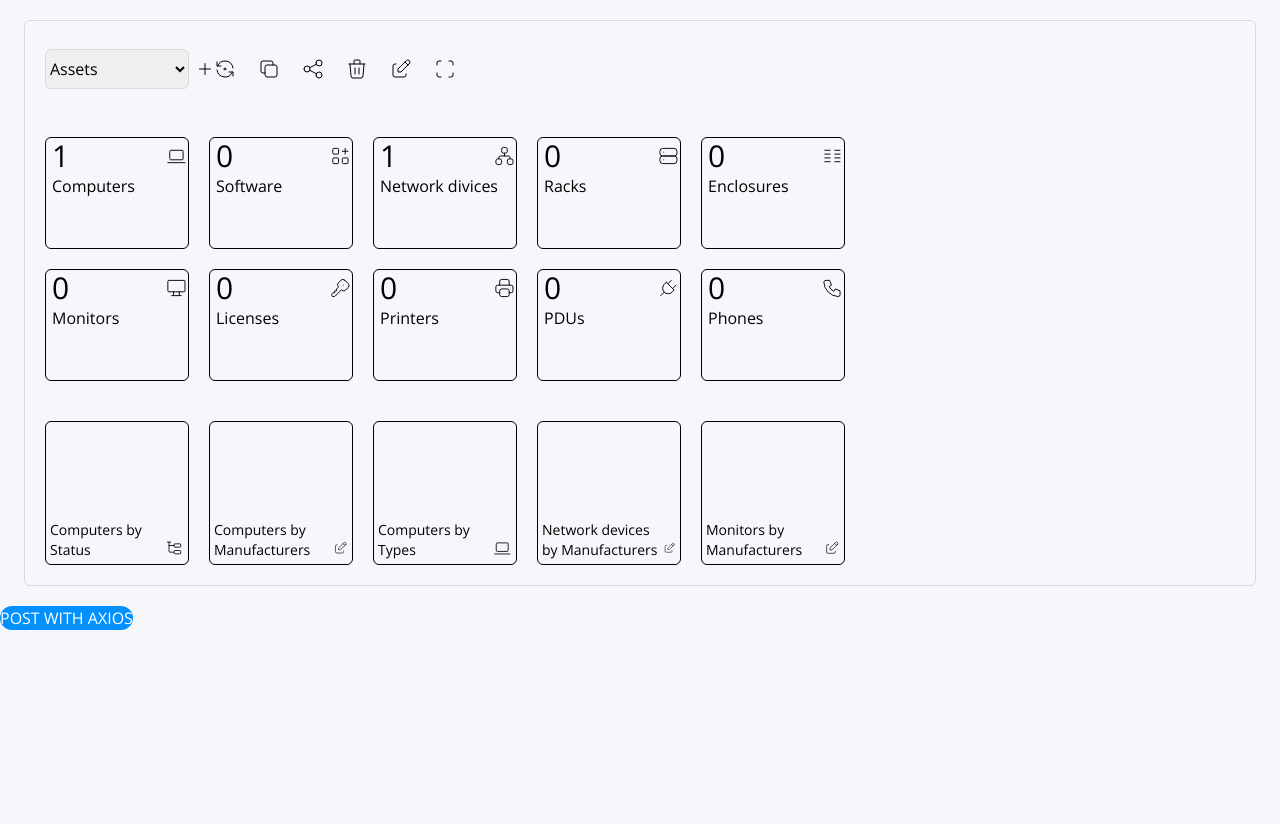
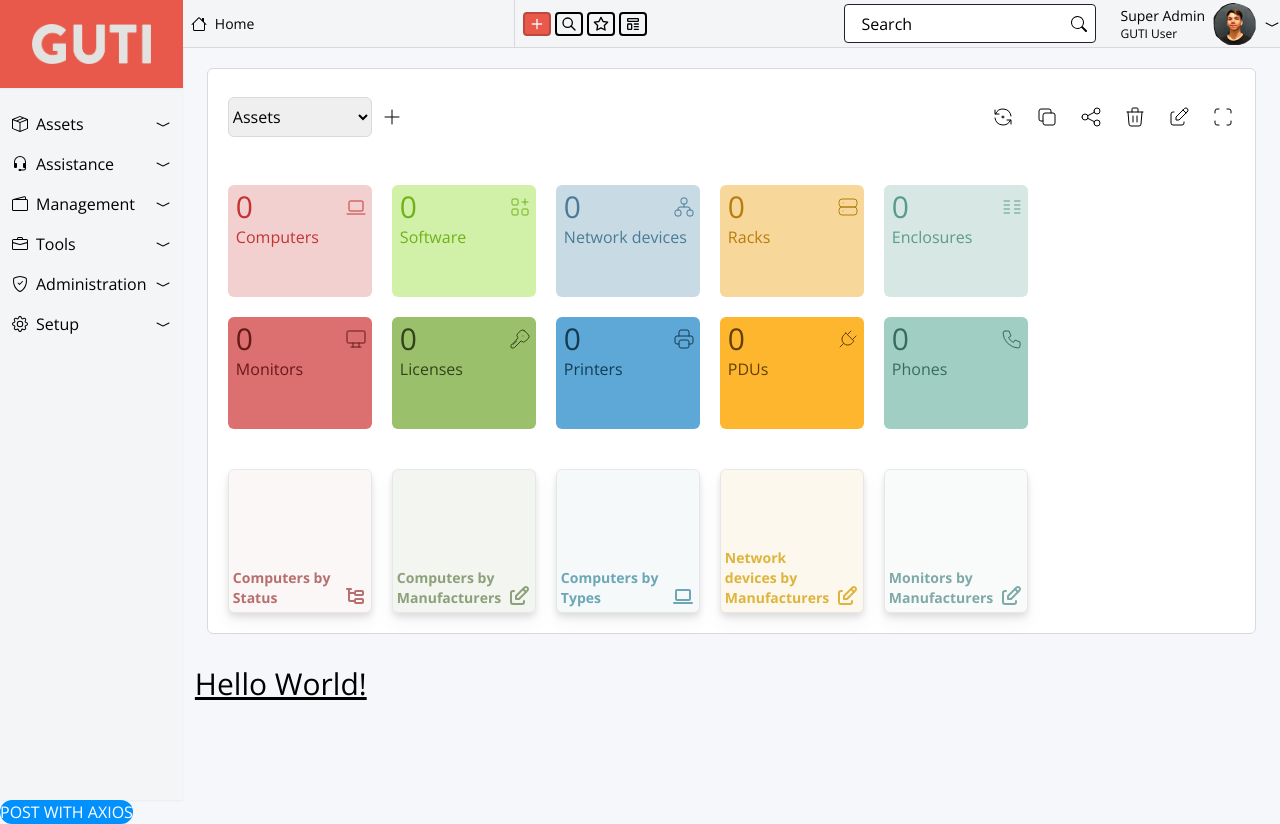
Before and after one commit to sydgibbon/guti-front, a React (Create React App) app: page /assets in a window 1280 px wide. Before the commit the page ends 800 px from the top, so only its background shows below. Built offline with nearby package versions, Linux system fonts and the light colour scheme; no server answers.

Commit message:
Updated AssetsDashboard

```diff
--- a/src/App.js
+++ b/src/App.js
@@ -67,7 +67,7 @@ function App() {
       <Routes>
         <Route path="/" element={<Main />} />
         <Route path="/login" element={<Login />} />
-        <Route path="/assets" element={<AssetsDashboard />} />
+        <Route path="/assets" element={<Main content={ <AssetsDashboard />} />} />
         <Route path="/computers" element={<Main content={ <SearchCard />} />} />
       </Routes>
       <button
--- a/src/component/dashboard/AssetsDashboard.jsx
+++ b/src/component/dashboard/AssetsDashboard.jsx
@@ -1,22 +1,22 @@
 import React from 'react';
-import { BsPlusLg } from 'react-icons/bs';
-import { TbRefreshDot, TbCopy, TbShare, TbTrash, TbEdit, TbMaximize, TbDeviceLaptop, TbApps, TbSitemap, TbServer, TbColumns, TbDeviceDesktop, TbKey, TbPrinter, TbPlug, TbPhone, TbSubtask } from 'react-icons/tb';
-import GridItemComputers from './items-grid/GridItem';
+import { TbRefreshDot, TbCopy, TbShare, TbTrash, TbEdit, TbMaximize, TbDeviceLaptop, TbApps, TbSitemap, TbServer, TbColumns, TbDeviceDesktop, TbKey, TbPrinter, TbPlug, TbPhone, TbSubtask, TbPlus } from 'react-icons/tb';
+import GraphGrid from './graph-grid/GraphGrid';
+import GridItem from './items-grid/GridItem';
 
 
 const AssetsDashboard = () => {
   return (
-    <div className='assets-dashboard flex flex-col items-start border rounded-md border-secondary-dark mx-6 my-5 '>
+    <div className='assets-dashboard flex flex-col items-start border rounded-md border-secondary-dark mx-6 my-5 bg-white'>
 
-      <div className='dashboard-header flex flex-row items-center px-5 py-4'>
-        <div className='dashboard-options flex flex-row items-center gap-2'>
+      <div className='dashboard-header flex items-center w-full justify-between px-5 py-4'>
+        <div className='dashboard-options flex items-center gap-2'>
           <select className='w-36 h-10 border border-secondary-dark rounded-md'>
             <option value="Assets" className='text-sm'>Assets</option>
           </select>
-          <BsPlusLg className='stroke-0' />
+          <TbPlus className='stroke-1 w-6 h-6' />
         </div>
 
-        <div className='buttons flex flex-row py-5 pr-6 gap-5'>
+        <div className='buttons flex py-5 gap-5'>
           <TbRefreshDot className='stroke-1 w-6 h-6' />
           <TbCopy className='stroke-1 w-6 h-6' />
           <TbShare className='stroke-1 w-6 h-6' />
@@ -26,98 +26,26 @@ const AssetsDashboard = () => {
         </div>
       </div>
 
-
-
       <div className='items-grid grid gap-5 pl-5 py-5 grid-cols-5 '>
-        <GridItemComputers />
-        <div class="grid-item" className='border rounded-md border-black w-36 h-28 pl-1.5'>
-          <div className='flex flex-row items-center gap-24'>
-            <span className='text-3xl'>0</span>
-            <TbApps className='stroke-1 w-6 h-6' />
-          </div>
-          <span className=''>Software</span>
-        </div>
-        <div class="grid-item" className='border rounded-md border-black w-36 h-28 pl-1.5'>
-          <div className='flex flex-row items-center gap-24'>
-            <span className='text-3xl'>1</span>
-            <TbSitemap className='stroke-1 w-6 h-6' />
-          </div>
-          <span className=''>Network divices</span>
-        </div>
-        <div class="grid-item" className='border rounded-md border-black w-36 h-28 pl-1.5'>
-          <div className='flex flex-row items-center gap-24'>
-            <span className='text-3xl'>0</span>
-            <TbServer className='stroke-1 w-6 h-6' />
-          </div>
-          <span className=''>Racks</span>
-        </div>
-        <div class="grid-item" className='border rounded-md border-black w-36 h-28 pl-1.5'>
-          <div className='flex flex-row items-center gap-24'>
-            <span className='text-3xl'>0</span>
-            <TbColumns className='stroke-1 w-6 h-6' />
-          </div>
-          <span className=''>Enclosures</span>
-        </div>
-        <div class="grid-item" className='border rounded-md border-black w-36 h-28 pl-1.5'>
-          <div className='flex flex-row items-center gap-24'>
-            <span className='text-3xl'>0</span>
-            <TbDeviceDesktop className='stroke-1 w-6 h-6' />
-          </div>
-          <span className=''>Monitors</span>
-        </div>
-        <div class="grid-item" className='border rounded-md border-black w-36 h-28 pl-1.5'>
-          <div className='flex flex-row items-center gap-24'>
-            <span className='text-3xl'>0</span>
-            <TbKey className='stroke-1 w-6 h-6' />
-          </div>
-          <span className=''>Licenses</span>
-        </div>
-        <div class="grid-item" className='border rounded-md border-black w-36 h-28 pl-1.5'>
-          <div className='flex flex-row items-center gap-24'>
-            <span className='text-3xl'>0</span>
-            <TbPrinter className='stroke-1 w-6 h-6' />
-          </div>
-          <span className=''>Printers</span>
-        </div>
-        <div class="grid-item" className='border rounded-md border-black w-36 h-28 pl-1.5'>
-          <div className='flex flex-row items-center gap-24'>
-            <span className='text-3xl'>0</span>
-            <TbPlug className='stroke-1 w-6 h-6' />
-          </div>
-          <span className=''>PDUs</span>
-        </div>
-        <div class="grid-item" className='border rounded-md border-black w-36 h-28 pl-1.5'>
-          <div className='flex flex-row items-center gap-24'>
-            <span className='text-3xl'>0</span>
-            <TbPhone className='stroke-1 w-6 h-6' />
-          </div>
-          <span className=''>Phones</span>
-        </div>
+        <GridItem text='Computers' bgColor='bg-[#F3D0D0]' textColor='text-[#C53232]' bgHoverColor='hover:bg-[#e39393]' borderHoverColor='hover:border-[#D45656]' icon={ <TbDeviceLaptop className="stroke-1 w-6 h-6" /> } />
+        <GridItem text='Software' bgColor='bg-[#d1f1a8]' textColor='text-[#70b11c]' bgHoverColor='hover:bg-[#aee666]' borderHoverColor='hover:border-[#8bdc24]' icon={ <TbApps className="stroke-1 w-6 h-6" /> } />
+        <GridItem text='Network devices' bgColor='bg-[#c8dae4]' textColor='text-[#4a7b96]' bgHoverColor='hover:bg-[#95b7cb]' borderHoverColor='hover:border-[#6195b2]' icon={ <TbSitemap className="stroke-1 w-6 h-6" /> } />
+        <GridItem text='Racks' bgColor='bg-[#f7d79a]' textColor='text-[#b77d0e]' bgHoverColor='hover:bg-[#f1bb53]' borderHoverColor='hover:border-[#e69d12]' icon={ <TbServer className="stroke-1 w-6 h-6" /> } />
+        <GridItem text='Enclosures' bgColor='bg-[#d7e8e4]' textColor='text-[#599a8b]' bgHoverColor='hover:bg-[#a6ccc3]' borderHoverColor='hover:border-[#76b0a2]' icon={ <TbColumns className="stroke-1 w-6 h-6" /> } />
+        <GridItem text='Monitors' bgColor='bg-[#dc6f6f]' textColor='text-[#661919]' bgHoverColor='hover:bg-[#cd3232]' borderHoverColor='hover:border-[#8f2323]' icon={ <TbDeviceDesktop className="stroke-1 w-6 h-6" /> } />
+        <GridItem text='Licenses' bgColor='bg-[#9bc06b]' textColor='text-[#32431c]' bgHoverColor='hover:bg-[#759c42]' borderHoverColor='hover:border-[#4d662c]' icon={ <TbKey className="stroke-1 w-6 h-6" /> } />
+        <GridItem text='Printers' bgColor='bg-[#5da8d6]' textColor='text-[#153b52]' bgHoverColor='hover:bg-[#2f84b8]' borderHoverColor='hover:border-[#1f587b]' icon={ <TbPrinter className="stroke-1 w-6 h-6" /> } />
+        <GridItem text='PDUs' bgColor='bg-[#ffb62f]' textColor='text-[#624000]' bgHoverColor='hover:bg-[#e29200]' borderHoverColor='hover:border-[#956100]' icon={ <TbPlug className="stroke-1 w-6 h-6" /> } />
+        <GridItem text='Phones' bgColor='bg-[#a0cec2]' textColor='text-[#376b5d]' bgHoverColor='hover:bg-[#6eb4a2]' borderHoverColor='hover:border-[#488d7b]' icon={ <TbPhone className="stroke-1 w-6 h-6" /> } />
       </div>
 
       <div className='graphs-grid grid grid-cols-5 gap-5 pl-5 py-5'>
-        <div className='w-36 h-36 border border-black rounded-md flex flex-row items-end p-1'>
-          <span className='text-sm'>Computers by Status</span>
-          <TbSubtask className='stroke-1 w-6 h-6' />
-        </div>
-        <div className='w-36 h-36 border border-black rounded-md flex flex-row items-end p-1'>
-          <span className='text-sm'>Computers by Manufacturers</span>
-          <TbEdit className='stroke-1 w-6 h-6' />
-        </div>
-        <div className='w-36 h-36 border border-black rounded-md flex flex-row items-end p-1'>
-          <span className='text-sm'>Computers by Types</span>
-          <TbDeviceLaptop className='stroke-1 w-6 h-6' />
-        </div>
-        <div className='w-36 h-36 border border-black rounded-md flex flex-row items-end p-1'>
-          <span className='text-sm'>Network devices by Manufacturers</span>
-          <TbEdit className='stroke-1 w-6 h-6' />
-        </div>
-        <div className='w-36 h-36 border border-black rounded-md flex flex-row items-end p-1'>
-          <span className='text-sm'>Monitors by Manufacturers</span>
-          <TbEdit className='stroke-1 w-6 h-6' />
-        </div>
+        <GraphGrid icon={ <TbSubtask className='stroke-2 w-6 h-6' /> } text='Computers by Status' bgColor='bg-[#fbf7f7]' textColor='text-[#b76f6f]'/>
+        <GraphGrid icon={ <TbEdit className='stroke-2 w-6 h-6' /> } text='Computers by Manufacturers' bgColor='bg-[#f3f5f1]' textColor='text-[#8da07a]'/>
+        <GraphGrid icon={ <TbDeviceLaptop className='stroke-2 w-6 h-6' /> } text='Computers by Types' bgColor='bg-[#f5f9fa]' textColor='text-[#6da7b6]'/>
+        <GraphGrid icon={ <TbEdit className='stroke-2 w-6 h-6' /> } text='Network devices by Manufacturers' bgColor='bg-[#fcf8ed]' textColor='text-[#dfb43e]'/>
+        <GraphGrid icon={ <TbEdit className='stroke-2 w-6 h-6' /> } text='Monitors by Manufacturers' bgColor='bg-[#f9fbfb]' textColor='text-[#7fa9a9]'/>
       </div>
-
     </div>
   )
 }
--- /dev/null
+++ b/src/component/dashboard/graph-grid/GraphGrid.jsx
@@ -0,0 +1,12 @@
+import React from "react";
+
+const GraphGrid = ({ icon, text, bgColor, textColor }) => {
+  return (
+    <div className={`w-36 h-36 border rounded-md flex items-end drop-shadow-lg p-1 ${bgColor}`}>
+      <span className={`text-sm font-bold ${textColor}`}>{ text }</span>
+      <span className={` ${textColor}` }>{ icon }</span>
+    </div>
+  );
+};
+
+export default GraphGrid;
--- a/src/component/dashboard/items-grid/GridItem.jsx
+++ b/src/component/dashboard/items-grid/GridItem.jsx
@@ -1,19 +1,14 @@
 import React from "react";
-import { TbDeviceLaptop } from 'react-icons/tb';
 
-const GridItem = ({ text,bgColor,color,icon, }) => {
+const GridItem = ({ text, bgColor, textColor, bgHoverColor, borderHoverColor, icon }) => {
   return (
-    <div>
-      <div
-        class="grid-item"
-        className="border rounded-md border-black w-36 h-28 pl-1.5"
-      >
-        <div className="flex flex-row items-center gap-24">
-          <span className="text-3xl">1</span>
-          <TbDeviceLaptop className="stroke-1 w-6 h-6" />
-        </div>
-        <span className="">Computers</span>
+    <div class="grid-item"
+    className={`cursor-pointer hover:border-2 rounded-md w-36 h-28 px-1 py-1  ${bgColor} ${bgHoverColor} ${borderHoverColor}`}>
+      <div className='flex items-center justify-between'>
+          <span className={`text-3xl pl-1 ${textColor}`}>0</span>
+          <span className={`w-6 h-6 ${textColor}`}>{icon}</span>
       </div>
+      <span className={` pl-1 ${textColor}`}>{text}</span>
     </div>
   );
 };
```
